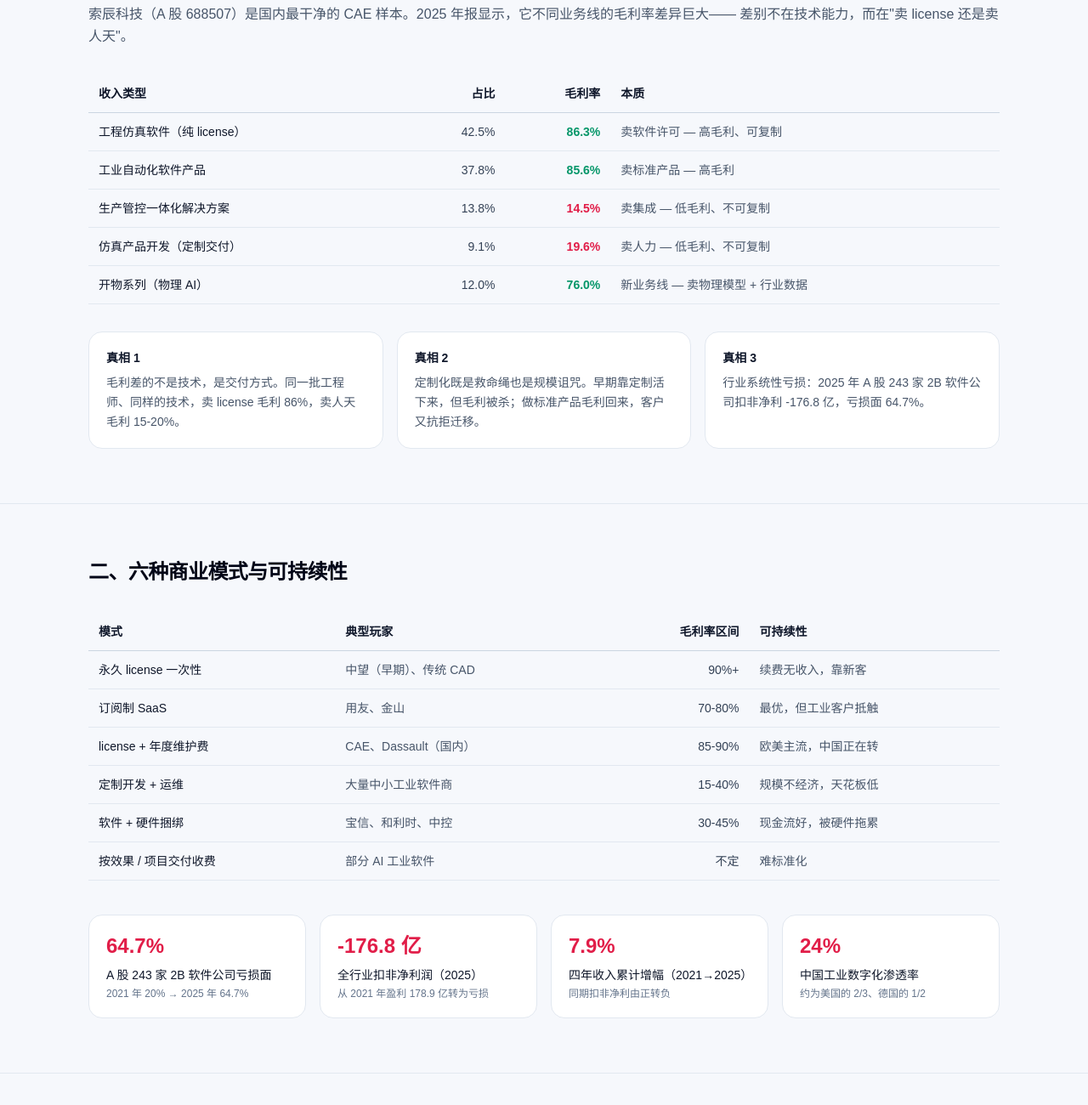
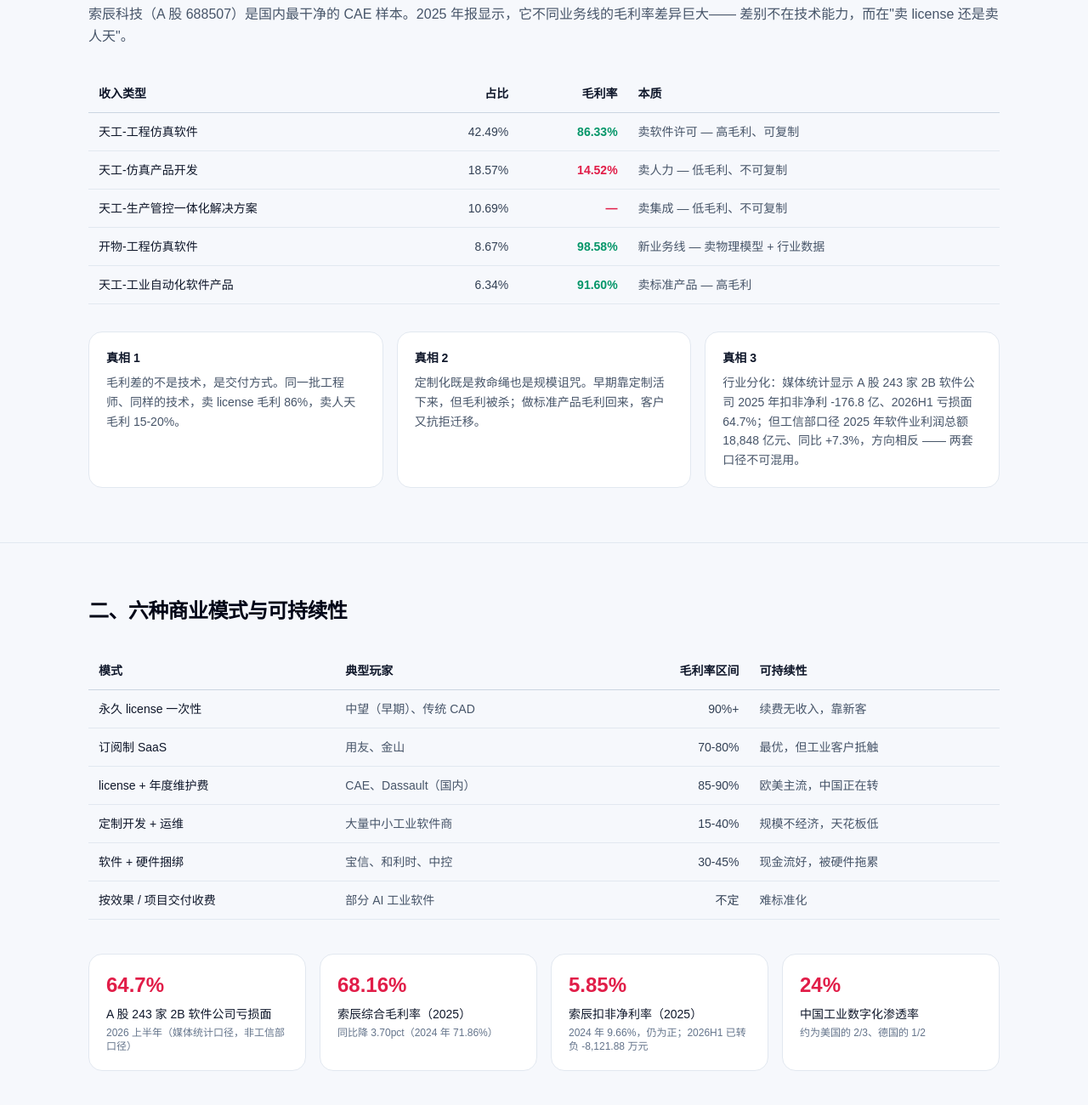
Before and after one commit to binbinao/resume, an Astro site: page /resume/insights in a window 1280 px wide. Shown: the part 500-1800 px from the top of the page at 85% size. Built offline with nearby package versions, Linux system fonts and the light colour scheme; Astro itself is replaced by a stand-in of ours.

Commit message:
fix: correct 索辰科技 2025 revenue structure with 年报 p69 数据
原页面标注'索辰科技 2025 年报'但数据实为二手转述且占比合计 115.2%（数学上不可能）。

核验修正：
- 天工-工程仿真软件 42.49% / 86.33%（原误作 42.5% 纯 license 整体）
- 天工-工业自动化软件产品 6.34% / 91.60%（原误作 37.8%，夸大约 6 倍）
- 补回年报遗漏的 5 个分部：仿真产品开发 18.57%、生产管控 10.69%、开物-工程仿真 8.67% 等
- 行业数据补口径标注：媒体统计（A股243家2B软件公司）与工信部口径（软件业利润总额+7.3%）方向相反，不可混用
- 行业痛点改为索辰自身可核验指标：综合毛利率 68.16%（-3.70pct）、扣非净利率 5.85%（2026H1 转负）

数据源：索辰科技 2024-2025 一手数据核验报告（188 张表，页码级可核验）

```diff
--- a/src/pages/insights/index.astro
+++ b/src/pages/insights/index.astro
@@ -17,39 +17,39 @@
 
 const revenueStreams = [
   {
-    type: '工程仿真软件（纯 license）',
-    share: '42.5%',
-    margin: '86.3%',
+    type: '天工-工程仿真软件',
+    share: '42.49%',
+    margin: '86.33%',
     nature: '卖软件许可 — 高毛利、可复制',
-    source: '索辰科技 2025 年报',
+    source: '索辰科技 2025 年报 p69',
   },
   {
-    type: '工业自动化软件产品',
-    share: '37.8%',
-    margin: '85.6%',
-    nature: '卖标准产品 — 高毛利',
-    source: '索辰科技 2025 年报',
+    type: '天工-仿真产品开发',
+    share: '18.57%',
+    margin: '14.52%',
+    nature: '卖人力 — 低毛利、不可复制',
+    source: '索辰科技 2025 年报 p69',
   },
   {
-    type: '生产管控一体化解决方案',
-    share: '13.8%',
-    margin: '14.5%',
+    type: '天工-生产管控一体化解决方案',
+    share: '10.69%',
+    margin: '—',
     nature: '卖集成 — 低毛利、不可复制',
-    source: '索辰科技 2025 年报',
+    source: '索辰科技 2025 年报 p69',
   },
   {
-    type: '仿真产品开发（定制交付）',
-    share: '9.1%',
-    margin: '19.6%',
-    nature: '卖人力 — 低毛利、不可复制',
-    source: '索辰科技 2025 年报',
+    type: '开物-工程仿真软件',
+    share: '8.67%',
+    margin: '98.58%',
+    nature: '新业务线 — 卖物理模型 + 行业数据',
+    source: '索辰科技 2025 年报 p69',
   },
   {
-    type: '开物系列（物理 AI）',
-    share: '12.0%',
-    margin: '76.0%',
-    nature: '新业务线 — 卖物理模型 + 行业数据',
-    source: '索辰科技 2025 年报',
+    type: '天工-工业自动化软件产品',
+    share: '6.34%',
+    margin: '91.60%',
+    nature: '卖标准产品 — 高毛利',
+    source: '索辰科技 2025 年报 p69',
   },
 ];
 
@@ -57,17 +57,17 @@
   {
     metric: '64.7%',
     label: 'A 股 243 家 2B 软件公司亏损面',
-    detail: '2021 年 20% → 2025 年 64.7%',
+    detail: '2026 上半年（媒体统计口径，非工信部口径）',
   },
   {
-    metric: '-176.8 亿',
-    label: '全行业扣非净利润（2025）',
-    detail: '从 2021 年盈利 178.9 亿转为亏损',
+    metric: '68.16%',
+    label: '索辰综合毛利率（2025）',
+    detail: '同比降 3.70pct（2024 年 71.86%）',
   },
   {
-    metric: '7.9%',
-    label: '四年收入累计增幅（2021→2025）',
-    detail: '同期扣非净利由正转负',
+    metric: '5.85%',
+    label: '索辰扣非净利率（2025）',
+    detail: '2024 年 9.66%，仍为正；2026H1 已转负 -8,121.88 万元',
   },
   {
     metric: '24%',
@@ -106,7 +106,7 @@
     q: '定制化到底是护城河还是诅咒？',
     red: '定制化 = 客户粘性 = 护城河。',
     blue: '定制化 = 毛利 15-20% = 诅咒，永远做不成规模。',
-    verdict: '无对错 —— 关键是它是否为过渡形态。索辰"仿真开发（19.6% 毛利）占 9%，工程仿真软件（86.3%）占 42%"，用定制喂标准，这个比例结构健康。',
+    verdict: '无对错 —— 关键是它是否为过渡形态。索辰 2025 年「天工-工程仿真软件」42.49%（毛利率 86.33%）对「天工-仿真产品开发」18.57%（毛利率 14.52%），用定制喂标准，这个比例结构健康。',
   },
   {
     q: '国产替代是红利还是陷阱？',
@@ -222,7 +222,7 @@
         <div class="rounded-2xl border border-slate-200 bg-white p-5 dark:border-slate-800 dark:bg-slate-900">
           <p class="text-sm font-semibold text-slate-900 dark:text-slate-100">真相 3</p>
           <p class="mt-2 text-sm leading-relaxed text-slate-600 dark:text-slate-300">
-            行业系统性亏损：2025 年 A 股 243 家 2B 软件公司扣非净利 -176.8 亿，亏损面 64.7%。
+            行业分化：媒体统计显示 A 股 243 家 2B 软件公司 2025 年扣非净利 -176.8 亿、2026H1 亏损面 64.7%；但工信部口径 2025 年软件业利润总额 18,848 亿元、同比 +7.3%，方向相反 —— 两套口径不可混用。
           </p>
         </div>
       </div>
```
